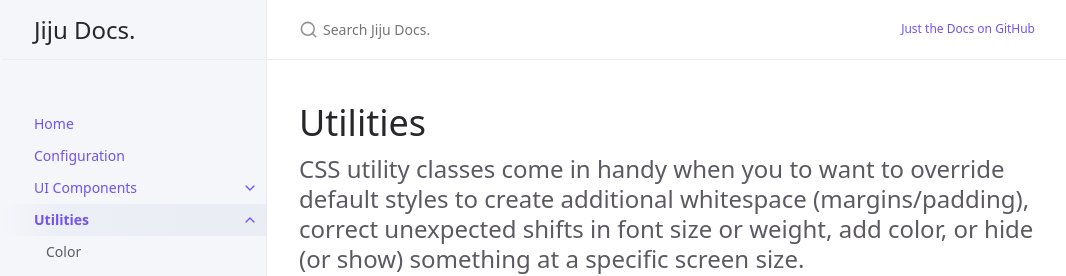
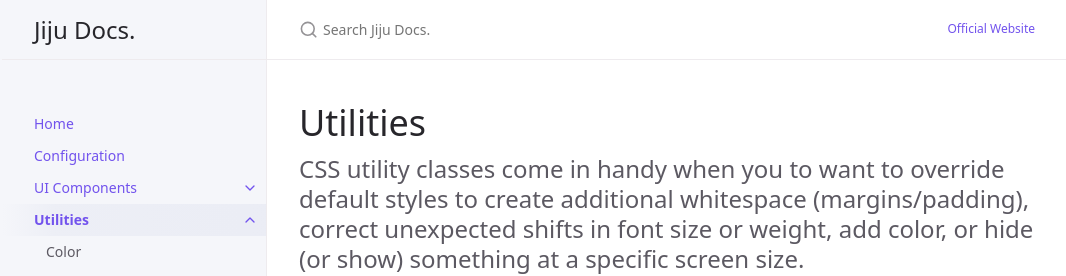
Before and after one commit to jijudevs/jijudevs.github.io, a Jekyll site: the page built from docs/utilities/utilities.md, in a window 1280 px wide. Shown: the top 276 px of the page, without its empty margins (105-1171 px from the left). Built offline with Jekyll 4.4.1, drawn with Linux system fonts in a browser that asks for light colours.

Commit message:
Update _config.yml

```diff
--- a/_config.yml
+++ b/_config.yml
@@ -64,8 +64,8 @@ heading_anchors: true
 
 # Aux links for the upper right navigation
 aux_links:
-  "Just the Docs on GitHub":
-    - "//github.com/pmarsceill/just-the-docs"
+  "Official Website":
+    - "//jiju.co"
 
 # Makes Aux links open in a new tab. Default is false
 aux_links_new_tab: false
@@ -92,7 +92,7 @@ last_edit_time_format: "%b %e %Y at %I:%M %p" # uses ruby's time format: https:/
 # Footer "Edit this page on GitHub" link text
 gh_edit_link: true # show or hide edit this page link
 gh_edit_link_text: "Edit this page on GitHub"
-gh_edit_repository: "https://github.com/pmarsceill/just-the-docs" # the github URL for your repo
+gh_edit_repository: "https://github.com/jijudevs/jijudevs.github.io" # the github URL for your repo
 gh_edit_branch: "master" # the branch that your docs is served from
 # gh_edit_source: docs # the source that your files originate from
 gh_edit_view_mode: "tree" # "tree" or "edit" if you want the user to jump into the editor immediately
@@ -102,7 +102,7 @@ color_scheme: nil
 
 # Google Analytics Tracking (optional)
 # e.g, UA-1234567-89
-ga_tracking: UA-2709176-10
+ga_tracking: UA-199811344-1
 ga_tracking_anonymize_ip: true # Use GDPR compliant Google Analytics settings (true/nil by default)
 
 plugins:
```
